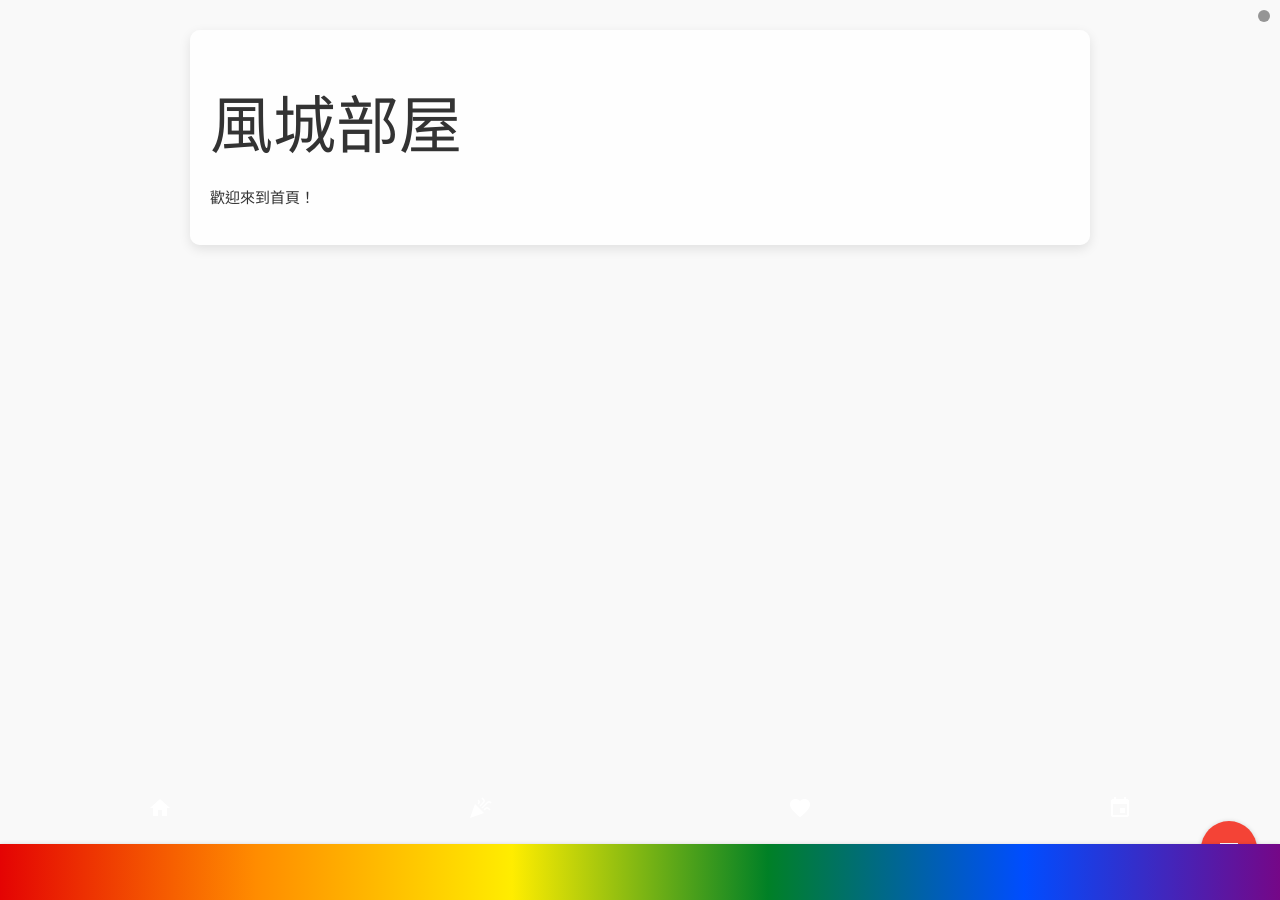
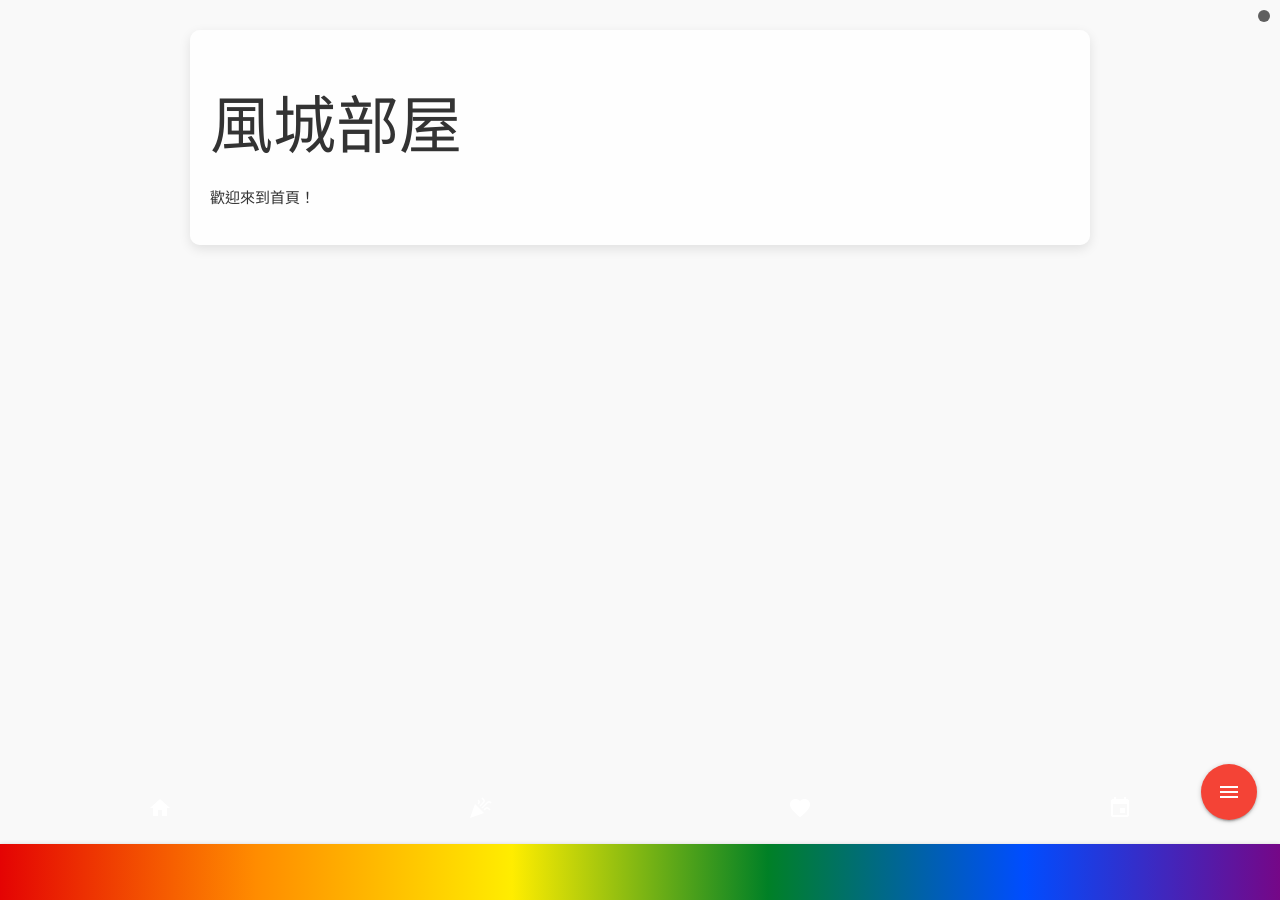
Before and after one commit to Gisneyland/Gisneyland.github.io, a Jekyll site: the page built from index.html, in a window 1280 px wide. Built offline with Jekyll 4.4.1, drawn with Linux system fonts in a browser that asks for light colours.

Commit message:
Refactor styles and comments for mode handling
Updated styles for dark and auto modes, adjusted font size, and modified tool area comments.

```diff
--- a/_layouts/default.html
+++ b/_layouts/default.html
@@ -21,6 +21,7 @@
     body.auto-mode { background-color: #f9f9f9; color: #333; }
     @media (prefers-color-scheme: dark) {
       body.auto-mode { background-color: #121212; color: #f1f1f1; }
+      body.auto-mode main { background-color: rgba(30,30,30,0.9); color: #f1f1f1; }
     }
 
     nav.bottom-nav {
@@ -39,7 +40,7 @@
       color: white;
       text-align: center;
       flex: 1;
-      font-size: 14px;
+      font-size: 0.9rem; /* 使用相對單位 */
       text-decoration: none;
     }
     nav.bottom-nav a:hover {
@@ -64,13 +65,17 @@
       position: fixed;
       top: 10px;
       right: 10px;
-      background: rgba(0,0,0,0.4);
+      background: rgba(255,255,255,0.7);
       padding: 6px;
       border-radius: 6px;
       display: flex;
       align-items: center;
       gap: 10px;
       z-index: 1100;
+    }
+    body.dark-mode .tools,
+    body.auto-mode .tools {
+      background: rgba(30,30,30,0.7);
     }
     select.mode-toggle {
       background-color: #555;
@@ -80,11 +85,16 @@
       border-radius: 4px;
       cursor: pointer;
     }
+
+    /* 避免 FAB 與底部導覽列重疊 */
+    .fixed-action-btn {
+      bottom: 80px;
+    }
   </style>
 </head>
 <body class="auto-mode">
 
-  <!-- 工具區：只保留一份 -->
+  <!-- 工具區 -->
   <div class="tools">
     <div id="google_translate_element"></div>
     <select class="mode-toggle" onchange="setMode(this.value)">
```
Also changed, not shown: other parts of _layouts/default.html (+4 -13 lines).
